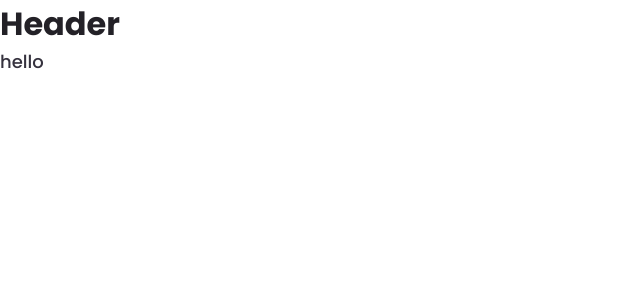
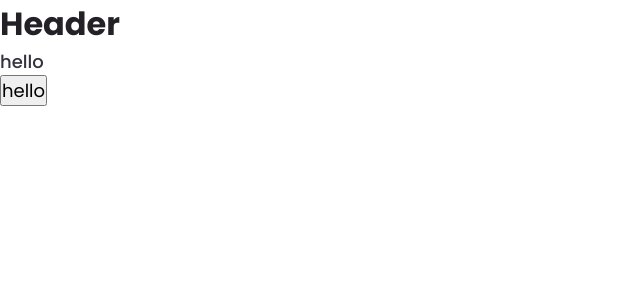
Before and after one commit to SebastianLaka/URL-shortening-API-landing-page, a Vue app: page / in a window 1280 px wide. Shown: the top 300 px of the page, without its empty margins (0-640 px from the left). Built offline with nearby package versions, Linux system fonts and the light colour scheme.

Commit message:
Update reset for other selectors

```diff
--- a/src/App.vue
+++ b/src/App.vue
@@ -4,6 +4,7 @@
   <div>
     <h1>Header</h1>
     <p>hello</p>
+    <button>hello</button>
     </div>
 </template>
 
--- a/src/assets/reset.scss
+++ b/src/assets/reset.scss
@@ -25,3 +25,14 @@ p {
   font-size: $primary-size;
   font-weight: map.get($font-weights, 'light');
 }
+button{
+    font-family: inherit;
+    font-size: $primary-size;
+}
+li{
+    list-style-type: none;
+}
+img{
+    width: 100%;
+    display: block;
+}
```
